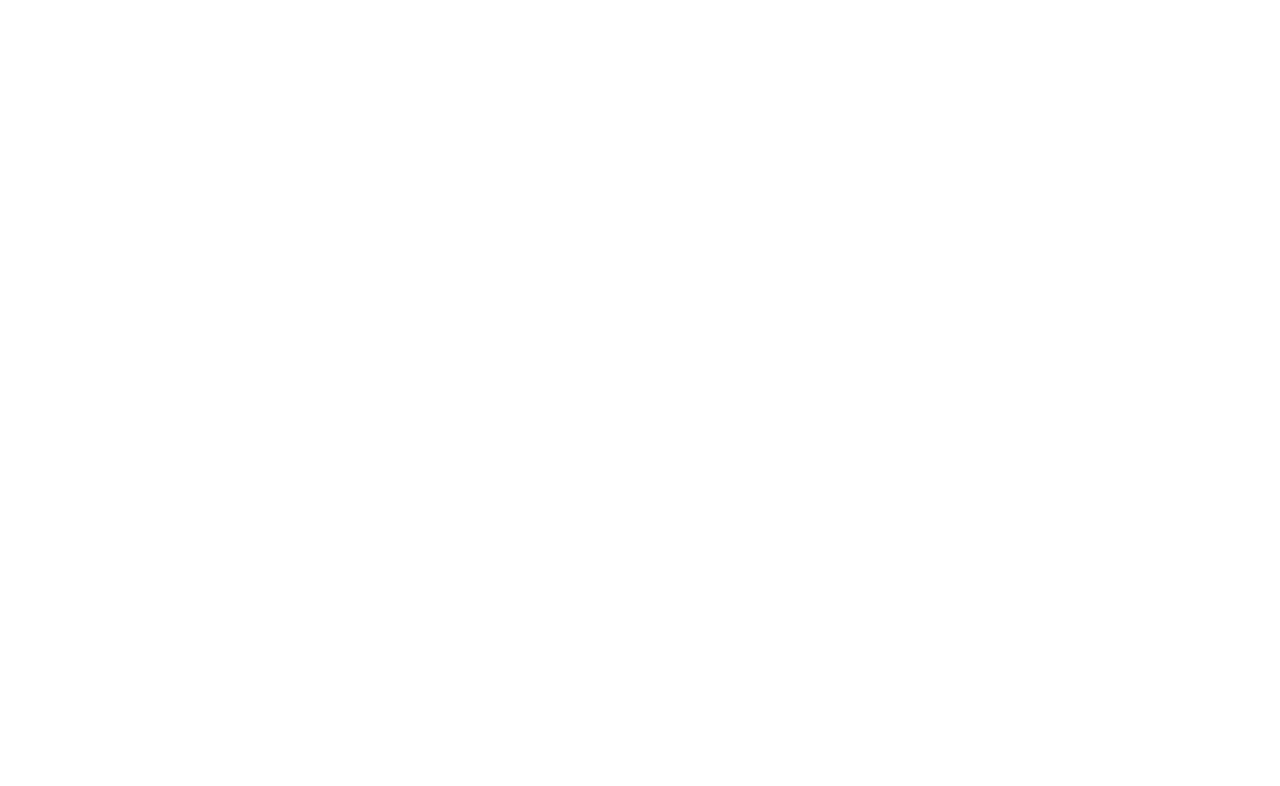
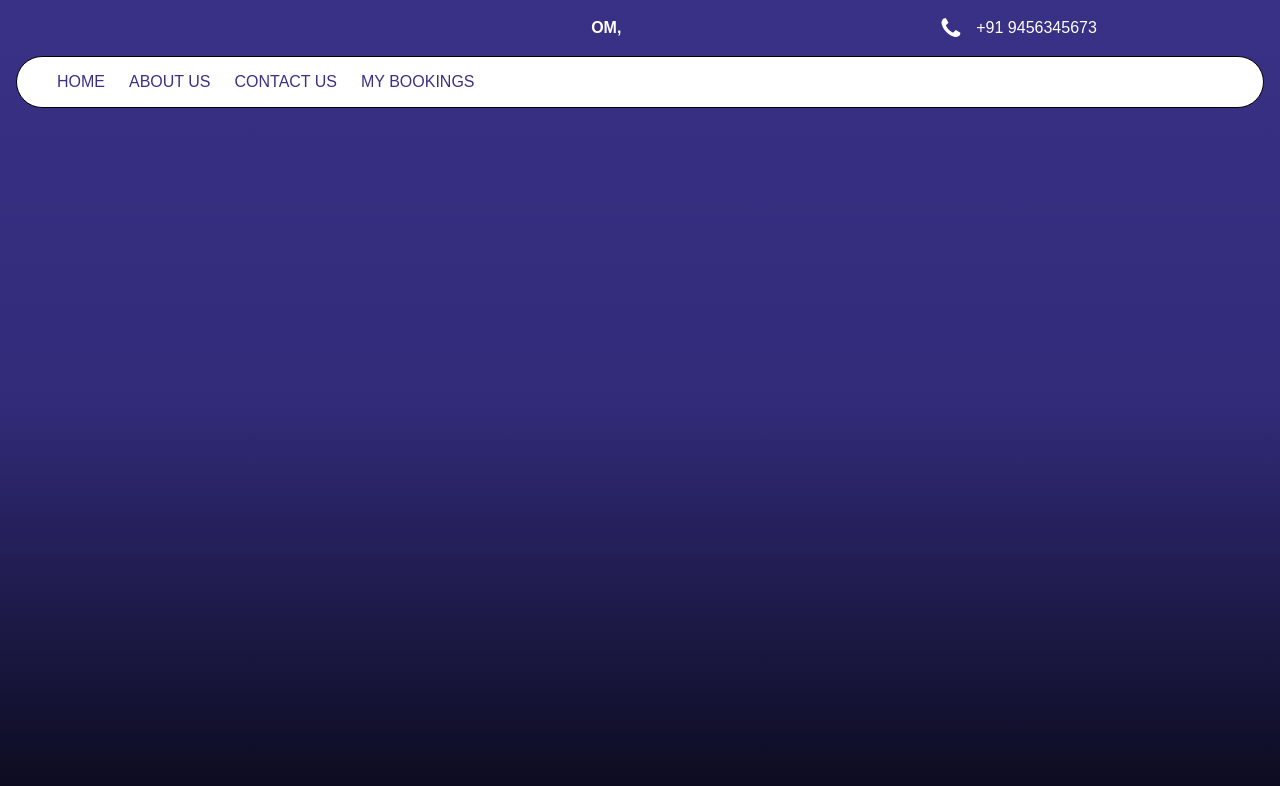
Before and after one commit to omdagade/AHEN, a plain HTML site: page home.html in a window 1280 px wide. Drawn offline with Linux system fonts and the light colour scheme.

Commit message:
Add files via upload

```diff
--- /dev/null
+++ b/home.css
@@ -0,0 +1,72 @@
+*{
+    margin: 0;
+    padding: 0;
+}
+
+body{
+	margin: 0;
+	padding: 0;
+	display: flex;
+	min-height: 100vh;
+	font-family: 'Jost', sans-serif;
+	background: linear-gradient(to bottom, #393185, #322b7a, #0b0b1d);
+}
+
+.head{
+    width: 100%;
+}
+
+.top{
+    display: flex;
+    background-color: white;
+    border: .1rem solid black;
+    border-radius: 2rem;
+    padding: 1rem;
+    margin: 1rem;
+}
+
+i{
+    color: white;
+}
+
+.top1{
+    display: flex;
+    justify-content: center;
+    align-items: center;
+
+}
+
+#logo1{
+    padding-right: 1rem;
+    padding-left: 20rem;
+    padding-top: 1rem;
+}
+
+#txt1{
+    color: white;
+    padding-top: 1rem;
+
+}
+
+#txt2{
+    padding-left: 1.5rem;
+    color: #393185;
+}
+
+#txt2:hover{
+    color: red;
+    font-size: 1.2rem;
+    cursor: pointer;
+}
+
+#wel{
+    color: white;
+    padding-top: 1rem;
+    padding-left: 25rem;
+}
+
+#uname1{
+    color: white;
+    padding-top: 1rem;
+    padding-left: .5rem;
+}
--- a/home.html
+++ b/home.html
@@ -0,0 +1,30 @@
+<!DOCTYPE html>
+<html lang="en">
+<head>
+    <meta charset="UTF-8">
+    <meta http-equiv="X-UA-Compatible" content="IE=edge">
+    <meta name="viewport" content="width=device-width, initial-scale=1.0">
+    <title>AHEN</title>
+    <link rel="stylesheet" href="home.css">
+    <link rel='stylesheet' href='https://cdnjs.cloudflare.com/ajax/libs/font-awesome/4.7.0/css/font-awesome.min.css'>
+
+</head>
+<body >
+    <header class="head">
+        <div class="top1">
+            <p id="wel"></p>
+            <p id="uname1"><strong>OM,</strong> </p>
+            <i id="logo1" style="font-size:24px" class="fa">&#xf095;</i>
+            <p id="txt1"> +91 9456345673</p>
+        </div>
+        <div class="top">
+            <p id="txt2"> HOME</p>
+            <p id="txt2"> ABOUT US</p>
+            <p id="txt2"> CONTACT US</p>
+            <p id="txt2"> MY BOOKINGS</p>
+        </div>
+    </header>
+    <script src="script.js"></script>
+</body>
+
+</html>
--- /dev/null
+++ b/home.js
@@ -0,0 +1 @@
+alert(document.getElementById('wel'))
--- a/script.js
+++ b/script.js
@@ -1,8 +1,13 @@
+var uname;
+var upass;
+var uemail;
+var lname;
+var lpass;
 
 function signclick(){
-    let uname=document.getElementById('uname').value
-    let upass=document.getElementById('upass').value
-    let uemail=document.getElementById('uemail').value
+    uname=document.getElementById('uname').value
+    upass=document.getElementById('upass').value
+    uemail=document.getElementById('uemail').value
 
     if (uname!=="" && upass!=="" && uemail!==""){
         localStorage.setItem(uname,JSON.stringify(uname+'-'+upass+'-'+uemail))
@@ -12,15 +17,27 @@ function signclick(){
 
 function loginclick(){
 
-    let lname=document.getElementById('lname').value
-    let lpass=document.getElementById('lpass').value
-    const arr=localStorage.getItem(lname).split("-")
+    lname=document.getElementById('lname').value;
+
+    lpass=document.getElementById('lpass').value;
+    const arr=localStorage.getItem(lname).split("-");
     if(arr[1]==lpass){
-        location.replace('home.html')
+        document.getElementById('body2').style.display='block';
+        document.getElementById('main1').style.display='none';
+        homeload();
+
     }
     else{
-        alert("WRONG PASSWORD")
+        alert("WRONG PASSWORD");
     }
 
+}
 
+function homeload(){
+    document.getElementById('uname1').innerHTML=lname.toUpperCase()+"!!!";
 }
+
+function homeclick(){
+    document.getElementById('body2').style.display='none';
+    document.getElementById('main1').style.display='block';
+}
--- a/style.css
+++ b/style.css
@@ -1,4 +1,4 @@
-body{
+.body1{
 	margin: 0;
 	padding: 0;
 	display: flex;
@@ -31,6 +31,7 @@ label{
 	justify-content: center;
 	display: flex;
 	margin-bottom: 24px;
+	margin-top: 4rem;
 	font-weight: bold;
 	cursor: pointer;
 	transition: .5s ease-in-out;
@@ -99,3 +100,131 @@ button:hover{
 #om{
 	display: none;
 }
+
+
+
+/* HOME PAGE */
+
+
+
+#body2{
+	margin: 0;
+	padding: 0;
+	width: 100%;
+	min-height: 100vh;
+	font-family: 'Jost', sans-serif;
+	background: linear-gradient(to bottom, #393185, #322b7a, #0b0b1d);
+	display: none;
+}
+
+.head{
+    width: 100%;
+}
+
+.top{
+    display: flex;
+    background-color: white;
+    border: .1rem solid black;
+    border-radius: 2rem;
+    padding: 1rem;
+    margin: 1rem;
+}
+
+i{
+    color: white;
+}
+
+.top1{
+    display: flex;
+    justify-content: center;
+    align-items: center;
+
+}
+
+#logo1{
+    padding-right: 1rem;
+    padding-left: 20rem;
+    padding-top: 1rem;
+}
+
+#txt1{
+    color: white;
+    padding-top: 1rem;
+
+}
+
+#txt2{
+    padding-left: 1.5rem;
+    color: #393185;
+}
+
+#txt2:hover{
+    color: red;
+    font-size: 1.2rem;
+    cursor: pointer;
+}
+
+#wel{
+    color: white;
+    padding-top: 1rem;
+    padding-left: 25rem;
+}
+
+#uname1{
+    color: white;
+    padding-top: 1rem;
+    padding-left: .5rem;
+}
+
+.mainportion{
+	display: flex;
+    background-color: white;
+    border: .1rem solid black;
+    border-radius: 2rem;
+    padding: 1rem;
+    margin: 1rem;
+	height: 30rem;
+	background-image:url(car2.png);
+	background-repeat: no-repeat;
+	background-size: 100%;
+
+}
+
+.mainportion1{
+	display: flex;
+	justify-content: center;
+	align-items: center;
+
+}
+
+#maintxt{
+	font-size: 4rem;
+	color: #000000;
+	-webkit-text-stroke-width:.2rem;
+	-webkit-text-stroke-color: black;
+
+}
+
+#maintxt2{
+	font-size: 1.2rem;
+	color:black;
+
+}
+
+#maintxt3{
+	font-size: 1.8rem;
+	color:black;
+
+}
+
+#btnbook{
+	background-color:#2c00ff;
+	color: white;
+	border: .1rem solid black;
+	height: 3rem;
+	width: 25rem;
+}
+
+#btnbook:hover{
+	background-color: #8d7de0;
+}
```
Also changed, not shown: index.html (+50 -5 lines), car2.png (added).
